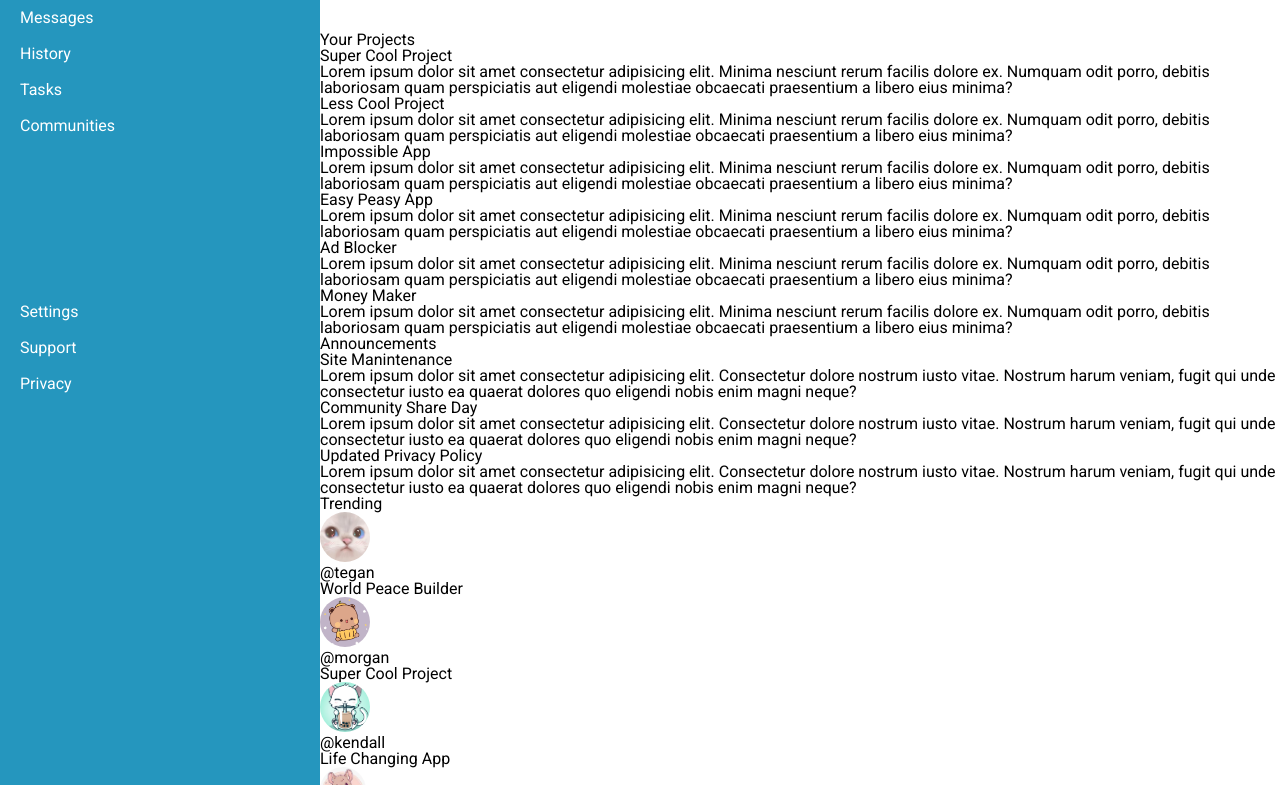
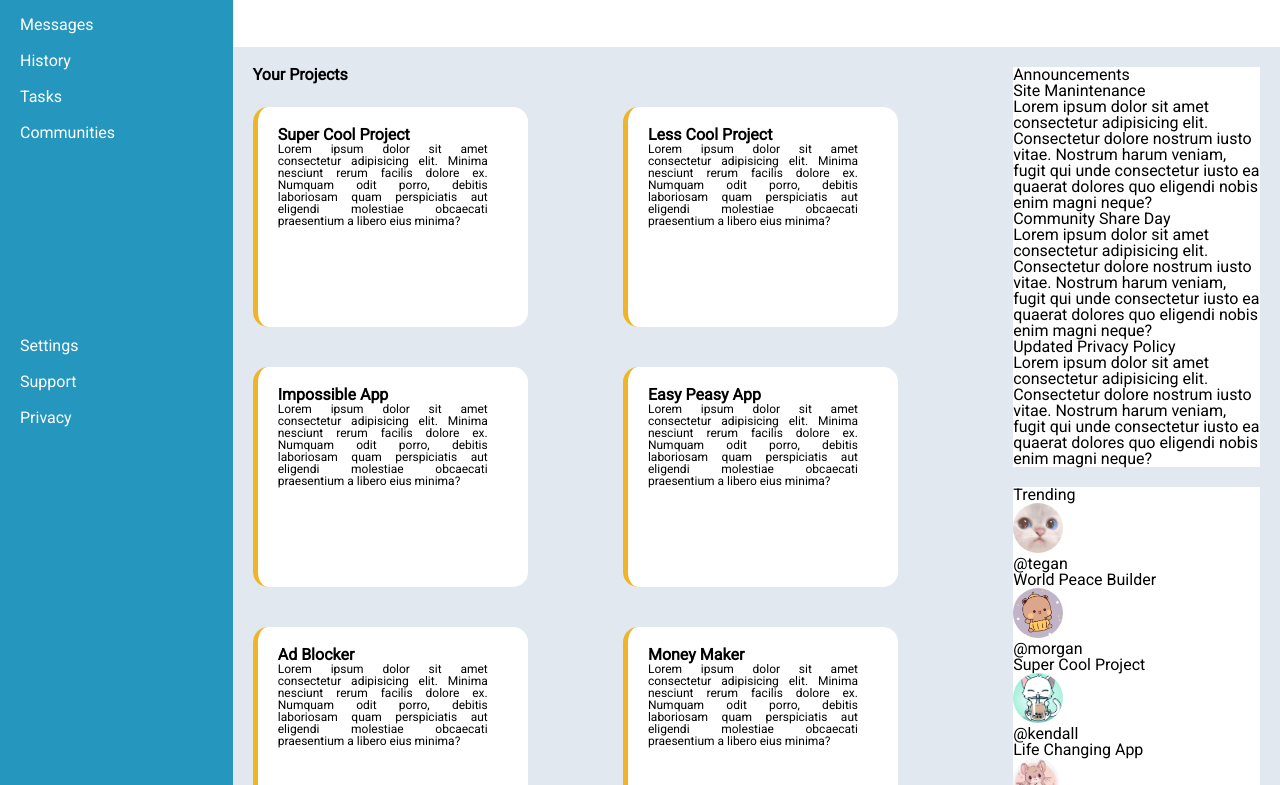
Before and after one commit to N3M35I5/ODIN_Dashboard, a plain HTML site: page index.html in a window 1280 px wide. Shown: the part 173-958 px from the top of the page. Drawn offline with Linux system fonts and the light colour scheme.

Commit message:
Added sytling for center and projects

```diff
--- a/index.html
+++ b/index.html
@@ -50,6 +50,7 @@
         <div class="center">
             <div class="projects">
                 <span class="project-header">Your Projects</span>
+                <div class="topic-container">
                     <div class="topics">
                         <div class="topic-heading">Super Cool Project</div>
                         <div class="topic-content">
@@ -84,6 +85,7 @@
                         <div class="topic-heading">Money Maker</div>
                         <div class="topic-content">
                             Lorem ipsum dolor sit amet consectetur adipisicing elit. Minima nesciunt rerum facilis dolore ex. Numquam odit porro, debitis laboriosam quam perspiciatis aut eligendi molestiae obcaecati praesentium a libero eius minima?
+                        </div>
                     </div>
                 </div>
             </div>
--- a/style.css
+++ b/style.css
@@ -59,7 +59,7 @@ table {
 
 .container{
     display: grid;
-    grid-template-columns: 1fr 3fr;
+    grid-template-columns: 2fr 9fr;
     grid-template-rows: 1fr 4fr;
 }
 
@@ -153,7 +153,9 @@ table {
     grid-column: 3/4;
     display: flex;
     gap: 20px;
+    justify-content: flex-end;
 }
+
 .header-btn{
     width: 80px;
     height: 30px;
@@ -166,7 +168,52 @@ table {
 .center{
     grid-column: 2/span1;
     grid-row: 2/span1;
+    background-color: var(--grey);
+    display: grid;
+    grid-template-columns: 6fr 2fr;
+    grid-template-rows: repeat(2,1fr);
+    padding: 20px 20px 40px 20px;
+    gap: 20px;
 }
+.announcements, .trending{
+    background-color: var(--header-color);
+}
+.projects{
+    grid-row: 1/-1;
+    grid-column: 1/2;
+    display: grid;
+    grid-template-rows: 40px auto;
+}
+.project-header{
+    font-weight: bold;
+    font-size: medium;
+}
+.topic-container{
+    display: grid;
+    grid-template-columns: repeat(2,1fr);
+}
+.topics{
+    width: 250px;
+    height: 200px;
+    background-color: var(--header-color);
+    border-left: 5px solid var(--yellow);
+    border-radius:15px ;
+    padding-top: 20px;
+    padding-left: 20px;
+}
+.topic-heading{
+    font-weight: bold;
+    font-size: medium;
+
+}
+.topic-content{
+    font-size: 12px;
+    padding-right: 40px;
+    text-align: justify;
+
+}
+
+
 .bottom-pfp{
     max-width: 70px;
     max-height: 70px;
```
Lines whose indentation alone changed are shown as unchanged.
